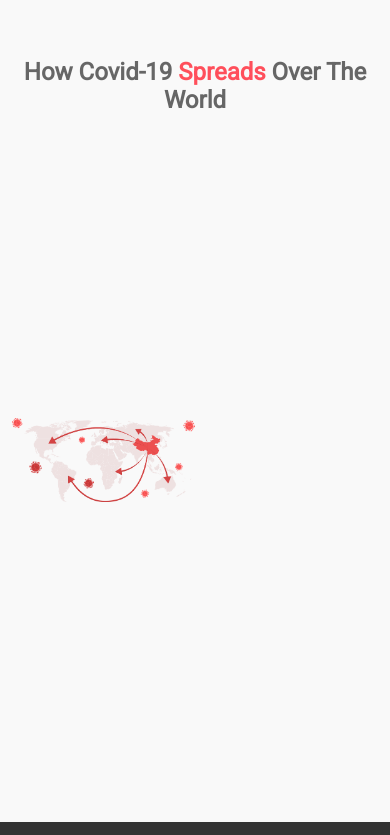
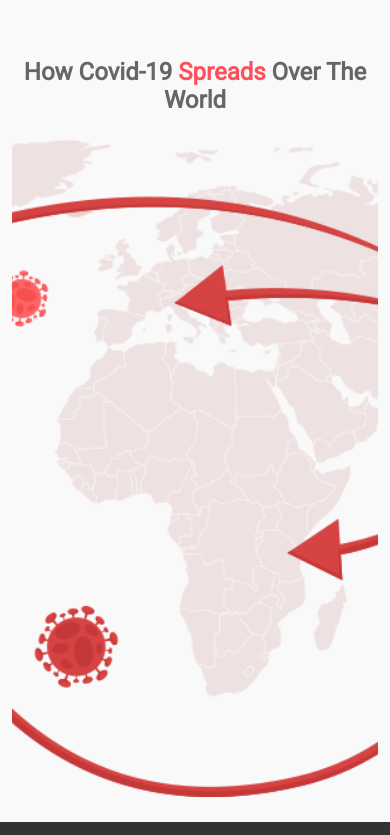
Before and after one commit to KetanParmar02/covid-19-website, a plain HTML site: page index.html in a window 390 px wide. Shown: the part 5660-6495 px from the top of the page. Drawn offline with nearby package versions, Linux system fonts and the light colour scheme.

Commit message:
Update style.css

```diff
--- a/css/style.css
+++ b/css/style.css
@@ -530,14 +530,7 @@ header .navbar ul li a:hover{
 
     .prevent .row:last-child{
         flex-flow: column-reverse;
-    }
-
-    .spread .image{
-        height: 80vh;
-        width: 50%;
-        background-size: contain;
-    }
-
+     }
 }
 
 @media (max-width:500px){
```
